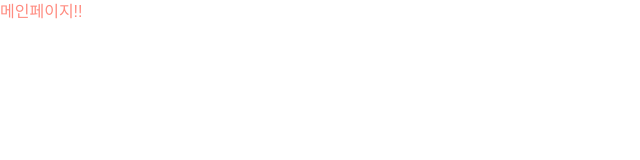
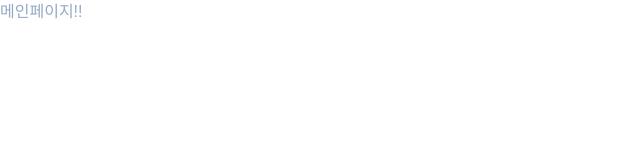
Before and after one commit to aaaange/NewLens, a React (Vite) app in the folder frontend/: page / in a window 1280 px wide. Shown: the top 160 px of the page, without its empty margins (0-640 px from the left). Built offline with nearby package versions, Linux system fonts and the light colour scheme; a web font is replaced by a local one.

Commit message:
chore: 디자인 시스템 구축 및 패키지 추가

```diff
--- a/frontend/package.json
+++ b/frontend/package.json
@@ -12,6 +12,7 @@
   },
   "dependencies": {
     "@tailwindcss/vite": "^4.0.1",
+    "@tanstack/react-query": "^5.67.3",
     "@types/event-source-polyfill": "^1.0.5",
     "axios": "^1.7.9",
     "event-source-polyfill": "^1.0.31",
@@ -23,10 +24,12 @@
     "react-secure-storage": "^1.3.2",
     "react-toastify": "^11.0.3",
     "vite-plugin-svgr": "^4.3.0",
-    "yarn": "^1.22.22"
+    "yarn": "^1.22.22",
+    "zustand": "^5.0.3"
   },
   "devDependencies": {
     "@eslint/js": "^9.19.0",
+    "@tanstack/react-query-devtools": "^5.67.3",
     "@types/react": "^18.3.18",
     "@types/react-dom": "^18.3.5",
     "@types/react-router-dom": "^5.3.3",
--- a/frontend/src/index.css
+++ b/frontend/src/index.css
@@ -1,47 +1,61 @@
 @import 'tailwindcss';
 
 @theme {
+  /* Uncategorized Colors */
+  --color-background:#011728;
+  --color-negative:#E2695C;
+  --color-positive:#5279BD;
+  --color-neutral:#D3E67E;
+  --color-chart1:#80BF56;
+  --color-chart2:#AF5C97;
+
+
   /* Primary Colors */
-  --color-primary-50: #fff1ef;
-  --color-primary-100: #ffd2ce;
-  --color-primary-200: #ffbdb6;
-  --color-primary-300: #ff9f95;
-  --color-primary-400: #ff8c81;
-  --color-primary-500: #ff6f61;
-  --color-primary-600: #e86558;
-  --color-primary-700: #b54f45;
-  --color-primary-800: #8c3d35;
-  --color-primary-900: #6b2f29;
+  --color-primary-50: #F5F7F9;
+  --color-primary-100: #E7ECF2;
+  --color-primary-200: #D5DCE8;
+  --color-primary-300: #B8C6D8;
+  --color-primary-400: #96A9C4;
+  --color-primary-500: #7D90B4;
+  --color-primary-600: #6B7BA5;
+  --color-primary-700: #616E9A;
+  --color-primary-800: #515A7C;
+  --color-primary-900: #444B64;
+  --color-primary-950: #2C303F;
+
 
   /* Secondary Colors */
-  --color-secondary-50: #e7f2ef;
-  --color-secondary-100: #b6d6cc;
-  --color-secondary-200: #92c2b4;
-  --color-secondary-300: #60a692;
-  --color-secondary-400: #41957d;
-  --color-secondary-500: #127a5c;
-  --color-secondary-600: #106f54;
-  --color-secondary-700: #0d5741;
-  --color-secondary-800: #0a4333;
-  --color-secondary-900: #083327;
+  --color-secondary-50: #F5F6F8;
+  --color-secondary-100: #ECEEF3;
+  --color-secondary-200: #DDDFE8;
+  --color-secondary-300: #C7CADA;
+  --color-secondary-400: #B0B2C9;
+  --color-secondary-500: #9697B6;
+  --color-secondary-600: #8684A7;
+  --color-secondary-700: #747191;
+  --color-secondary-800: #5F5D76;
+  --color-secondary-900: #4F4F60;
+  --color-secondary-950: #2E2E38;
+
+
+    /* tetiary Colors */
+    --color-tetiary-50: #F4F4F9;
+    --color-tetiary-100: #ECECF3;
+    --color-tetiary-200: #DCDCE9;
+    --color-tetiary-300: #C4C5DA;
+    --color-tetiary-400: #AFAECB;
+    --color-tetiary-500: #9D99BB;
+    --color-tetiary-600: #8982A9;
+    --color-tetiary-700: #776F93;
+    --color-tetiary-800: #615B78;
+    --color-tetiary-900: #514D62;
+    --color-tetiary-950: #302D39;
 
   /* System Colors */
   --color-system-danger: #c22b20;
   --color-system-warning: #ffe949;
   --color-system-success: #00c380;
   --color-system-info: #4fa5ff;
-
-  /* Navy Colors */
-  --color-navy-50: #e8ebf0;
-  --color-navy-100: #b8c2d1;
-  --color-navy-200: #96a4bb;
-  --color-navy-300: #667b9c;
-  --color-navy-400: #496189;
-  --color-navy-500: #1b3a6b;
-  --color-navy-600: #193561;
-  --color-navy-700: #13294c;
-  --color-navy-800: #0f203b;
-  --color-navy-900: #0b182d;
 
   /* Gray Colors */
   --color-gray-0: #ffffff;
```
Also changed, not shown: 1 other file (tests, documents, lock files or other folders).
